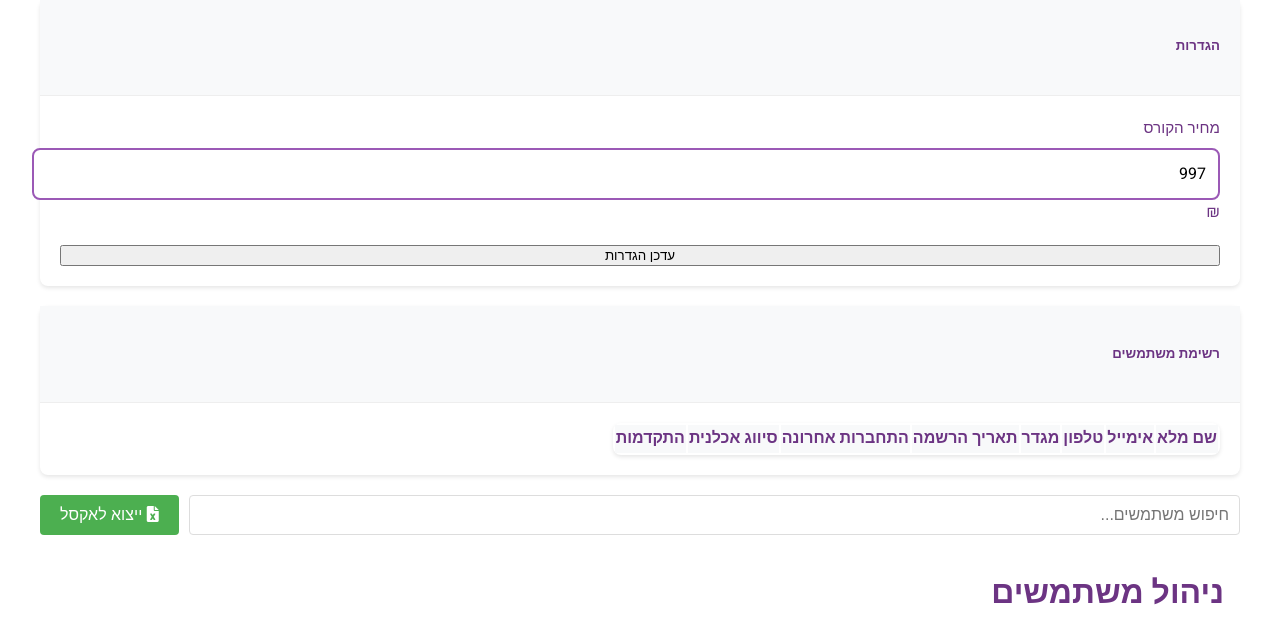
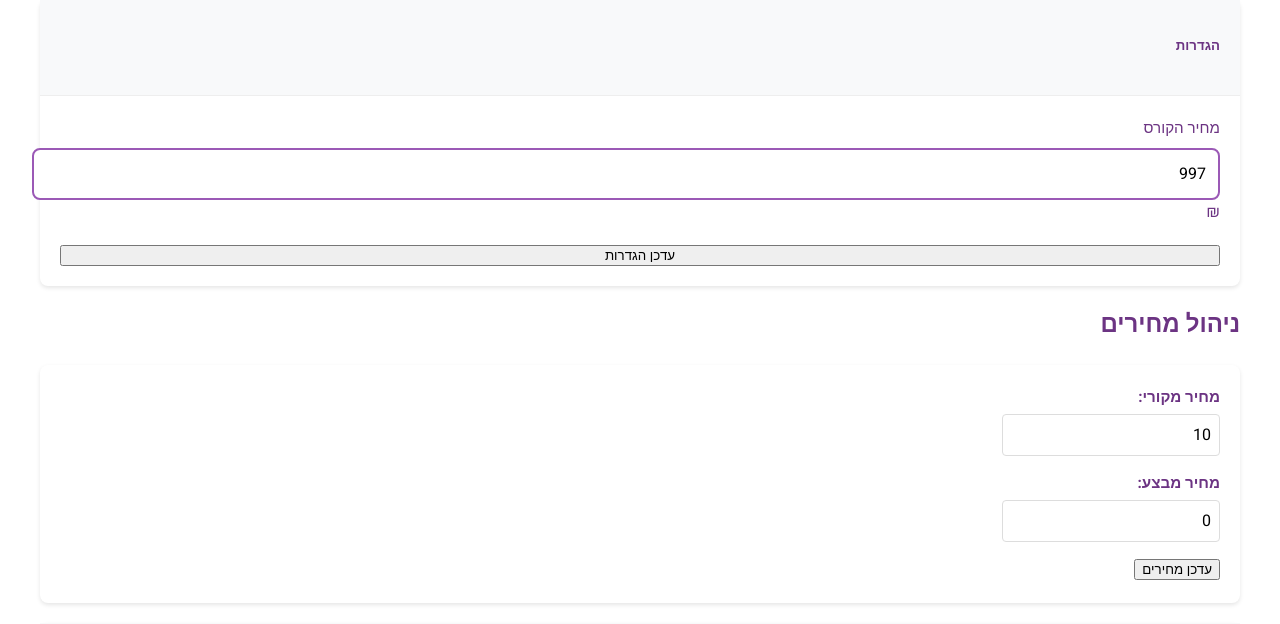
Before and after one commit to Liadoved/mindful-weight-loss, a Flask app: page /admin in a window 1280 px wide. Shown: the part 880-1504 px from the top of the page. Run offline with Flask 3, Linux system fonts and the light colour scheme; a user stored in the database is signed in; tables that the repository leaves empty hold one stand-in row (values such as "Sample post"); lists and menus that the app fills with data are empty.

Commit message:
הוספת ניהול מחירים לדף האדמין

```diff
--- a/app.py
+++ b/app.py
@@ -144,6 +144,20 @@ class Prices(db.Model):
     original_price = db.Column(db.Integer, nullable=False)
     discount_price = db.Column(db.Integer, nullable=False)
     updated_at = db.Column(db.DateTime, default=datetime.utcnow)
+
+class Price(db.Model):
+    id = db.Column(db.Integer, primary_key=True)
+    original_price = db.Column(db.Float, nullable=False, default=997.0)
+    discounted_price = db.Column(db.Float, nullable=False, default=497.0)
+
+    @staticmethod
+    def get_prices():
+        price = Price.query.first()
+        if not price:
+            price = Price()
+            db.session.add(price)
+            db.session.commit()
+        return price
 
 def requires_admin(f):
     @wraps(f)
@@ -830,47 +844,34 @@ def admin():
                          average_progress=average_progress,
                          current_price=current_price)
 
+@app.route('/get_prices')
+def get_prices():
+    price = Price.get_prices()
+    return jsonify({
+        'original': price.original_price,
+        'discounted': price.discounted_price
+    })
+
 @app.route('/update_prices', methods=['POST'])
 @login_required
 @requires_admin
 def update_prices():
     try:
-        original_price = int(request.form.get('originalPrice'))
-        discount_price = int(request.form.get('discountPrice'))
+        data = request.get_json()
+        price = Price.get_prices()
 
-        if original_price <= 0 or discount_price <= 0:
-            flash('המחירים חייבים להיות מספרים חיוביים', 'danger')
-            return redirect(url_for('admin'))
+        if 'original' in data:
+            price.original_price = float(data['original'])
+        if 'discounted' in data:
+            price.discounted_price = float(data['discounted'])
 
-        if discount_price > original_price:
-            flash('מחיר המבצע לא יכול להיות גבוה מהמחיר המקורי', 'danger')
-            return redirect(url_for('admin'))
-
-        new_prices = Prices(
-            original_price=original_price,
-            discount_price=discount_price
-        )
-        db.session.add(new_prices)
         db.session.commit()
 
-        flash('המחירים עודכנו בהצלחה', 'success')
-    except ValueError:
-        flash('אנא הזן מספרים תקינים', 'danger')
+        return jsonify({'status': 'success'})
+
     except Exception as e:
-        flash('אירעה שגיאה בעדכון המחירים', 'danger')
-        app.logger.error(f'שגיאה בעדכון מחירים: {str(e)}')
-
-    return redirect(url_for('admin'))
-
-@app.route('/get_prices')
-def get_prices():
-    prices = Prices.query.order_by(Prices.updated_at.desc()).first()
-    if not prices:
-        return jsonify({'original_price': 0, 'discount_price': 0})
-    return jsonify({
-        'original_price': prices.original_price,
-        'discount_price': prices.discount_price
-    })
+        app.logger.error(f"Error updating prices: {str(e)}")
+        return jsonify({'error': str(e)}), 500
 
 @app.route('/admin/settings', methods=['POST'])
 @login_required
--- a/templates/admin.html
+++ b/templates/admin.html
@@ -170,6 +170,31 @@
                 white-space: nowrap;
             }
         }
+
+        .price-management {
+            background: white;
+            padding: 20px;
+            border-radius: 8px;
+            box-shadow: 0 2px 4px rgba(0,0,0,0.1);
+            margin-bottom: 20px;
+        }
+
+        .price-management .form-group {
+            margin-bottom: 15px;
+        }
+
+        .price-management label {
+            display: block;
+            margin-bottom: 5px;
+            font-weight: bold;
+        }
+
+        .price-management input {
+            width: 200px;
+            padding: 8px;
+            border: 1px solid #ddd;
+            border-radius: 4px;
+        }
     </style>
 </head>
 <body class="admin-page">
@@ -239,6 +264,24 @@
                                 </div>
                                 <button type="submit" class="btn btn-primary">עדכן הגדרות</button>
                             </form>
+                        </div>
+                    </div>
+                </div>
+
+                <!-- ניהול מחירים -->
+                <div class="col-md-12 mb-4">
+                    <div class="admin-section">
+                        <h2>ניהול מחירים</h2>
+                        <div class="price-management">
+                            <div class="form-group">
+                                <label for="originalPrice">מחיר מקורי:</label>
+                                <input type="number" id="originalPrice" class="form-control" step="0.01">
+                            </div>
+                            <div class="form-group">
+                                <label for="discountedPrice">מחיר מבצע:</label>
+                                <input type="number" id="discountedPrice" class="form-control" step="0.01">
+                            </div>
+                            <button onclick="updatePrices()" class="btn btn-primary">עדכן מחירים</button>
                         </div>
                     </div>
                 </div>
@@ -506,5 +549,51 @@
             link.click();
         }
     </script>
+
+    <script>
+        // טעינת המחירים הנוכחיים
+        async function loadPrices() {
+            try {
+                const response = await fetch('/get_prices');
+                const prices = await response.json();
+
+                document.getElementById('originalPrice').value = prices.original;
+                document.getElementById('discountedPrice').value = prices.discounted;
+            } catch (error) {
+                console.error('Error loading prices:', error);
+            }
+        }
+
+        // עדכון מחירים
+        async function updatePrices() {
+            const originalPrice = document.getElementById('originalPrice').value;
+            const discountedPrice = document.getElementById('discountedPrice').value;
+
+            try {
+                const response = await fetch('/update_prices', {
+                    method: 'POST',
+                    headers: {
+                        'Content-Type': 'application/json',
+                    },
+                    body: JSON.stringify({
+                        original: originalPrice,
+                        discounted: discountedPrice
+                    })
+                });
+
+                if (response.ok) {
+                    alert('המחירים עודכנו בהצלחה');
+                } else {
+                    alert('שגיאה בעדכון המחירים');
+                }
+            } catch (error) {
+                console.error('Error updating prices:', error);
+                alert('שגיאה בעדכון המחירים');
+            }
+        }
+
+        // טעינת המחירים בטעינת הדף
+        document.addEventListener('DOMContentLoaded', loadPrices);
+    </script>
 </body>
 </html>
```
